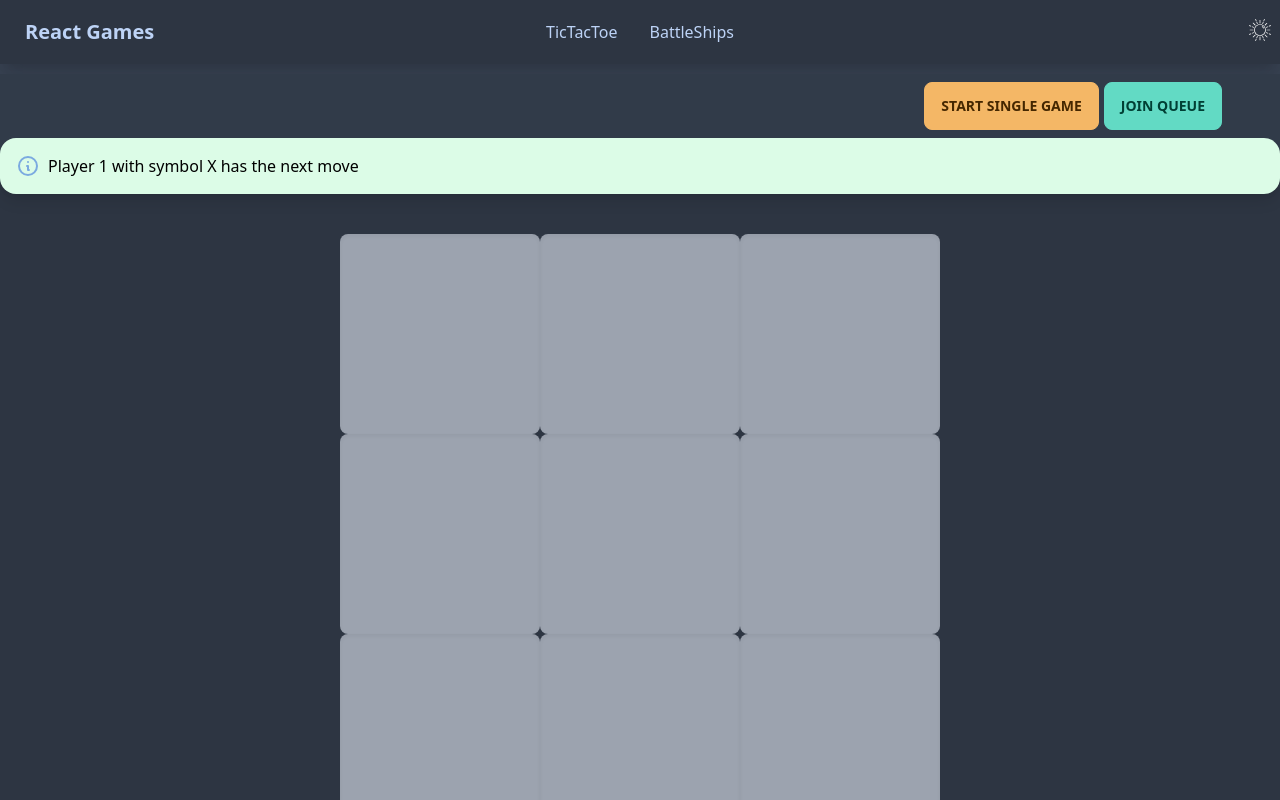
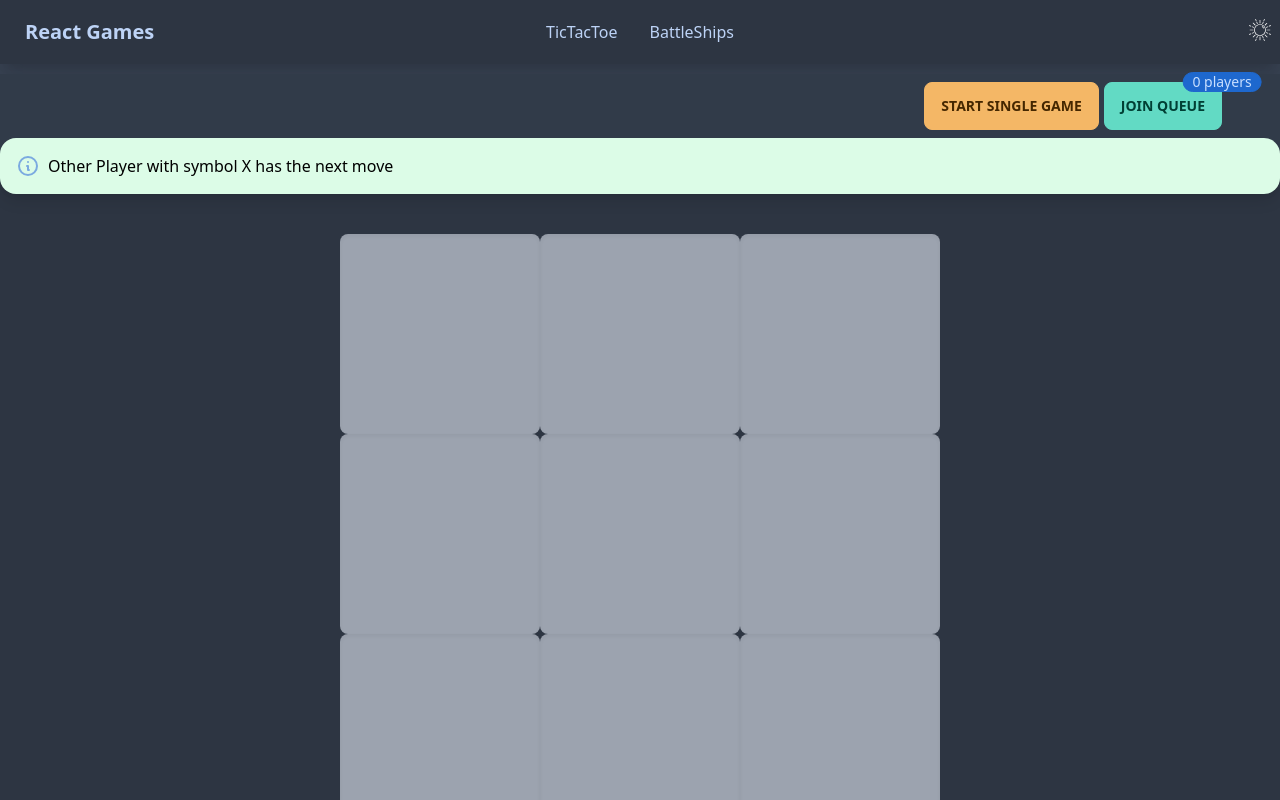
Before and after one commit to ileuca/react-games, a React (Create React App) app in the folder client/: page /tic-tac-toe in a window 1280 px wide. Both pictures are taken after a click on the button "START SINGLE GAME". Built offline with nearby package versions, Linux system fonts and the light colour scheme; no server answers.

Commit message:
game can now be played

```diff
--- a/client/src/components/tic-tac-toe-game/components/board-cell.tsx
+++ b/client/src/components/tic-tac-toe-game/components/board-cell.tsx
@@ -1,15 +1,42 @@
-import { FC, ReactNode, useContext, useState } from "react";
+import { FC, ReactNode, useContext, useEffect, useState } from "react";
+import { Socket } from "socket.io-client";
+import { CellClickedContext } from "../contexts/cell-clicked";
 import { CurrentPlayerContext } from "../contexts/current-player";
+import { ThisSessionContext } from "../contexts/this-session";
 
 type BoardCellProps = {
   cellIndex: number;
+  socket: Socket;
+  gameId: string;
 };
-const BoardCell: FC<BoardCellProps> = ({ cellIndex }: BoardCellProps) => {
+const BoardCell: FC<BoardCellProps> = ({
+  cellIndex,
+  socket,
+  gameId,
+}: BoardCellProps) => {
   const { currentPlayer, setCurrentPlayer, players } =
     useContext(CurrentPlayerContext);
-
+  const { thisSession } = useContext(ThisSessionContext);
   const [effect, setEffect] = useState(false);
   const [shape, setShape] = useState<ReactNode>(undefined);
+  const { cellClicked } = useContext(CellClickedContext);
+
+  console.log("cellClicked", cellClicked);
+  useEffect(() => {
+    if (!shape) {
+      if (cellClicked.cellIndex === cellIndex) {
+        setShape(
+          players.find(
+            (player) => player.playerSymbol === cellClicked.playerSymbol
+          )?.playerIcon
+        );
+        setEffect(true);
+        setCurrentPlayer(
+          players.filter((player) => player !== currentPlayer)[0]
+        );
+      }
+    }
+  }, [cellClicked]);
 
   return (
     <button
@@ -20,10 +47,19 @@ const BoardCell: FC<BoardCellProps> = ({ cellIndex }: BoardCellProps) => {
       onClick={() => {
         setEffect(true);
         if (!shape) {
-          setShape(currentPlayer.playerIcon);
-          setCurrentPlayer(
-            players.filter((player) => player !== currentPlayer)[0]
-          );
+          if (currentPlayer.playerId === thisSession) {
+            setShape(currentPlayer.playerIcon);
+            setCurrentPlayer(
+              players.filter((player) => player !== currentPlayer)[0]
+            );
+            socket.emit("cellClicked", {
+              gameId: gameId,
+              cellIndex: cellIndex,
+              playerSymbol: currentPlayer.playerSymbol,
+            });
+          } else {
+            alert("It's not your turn!");
+          }
         }
       }}
       onAnimationEnd={() => setEffect(false)}
--- a/client/src/components/tic-tac-toe-game/components/game-board.tsx
+++ b/client/src/components/tic-tac-toe-game/components/game-board.tsx
@@ -1,5 +1,6 @@
 import { FC, ReactNode, useContext } from "react";
 import { CurrentPlayerContext } from "../contexts/current-player";
+import { ThisSessionContext } from "../contexts/this-session";
 
 type GameBoardProps = {
   children: ReactNode;
@@ -7,6 +8,8 @@ type GameBoardProps = {
 
 const GameBoard: FC<GameBoardProps> = ({ children }) => {
   const { currentPlayer } = useContext(CurrentPlayerContext);
+  const { thisSession } = useContext(ThisSessionContext);
+
   return (
     <>
       <div className="alert shadow-lg bg-green-100 text-black">
@@ -24,7 +27,9 @@ const GameBoard: FC<GameBoardProps> = ({ children }) => {
               d="M13 16h-1v-4h-1m1-4h.01M21 12a9 9 0 11-18 0 9 9 0 0118 0z"
             ></path>
           </svg>
-          <span>{`Player ${currentPlayer.playerId} with symbol ${currentPlayer.playerSymbol} has the next move`}</span>
+          <span>{`${
+            currentPlayer.playerId === thisSession ? "You" : "Other Player"
+          } with symbol ${currentPlayer.playerSymbol} has the next move`}</span>
         </div>
       </div>
       <div className="grid place-items-center  mt-10 mb-10">
--- /dev/null
+++ b/client/src/components/tic-tac-toe-game/contexts/cell-clicked.tsx
@@ -0,0 +1,20 @@
+import React from "react";
+import { Dispatch, SetStateAction } from "react";
+
+export type CellClicked = {
+  cellIndex: number | undefined;
+  playerSymbol: string | undefined;
+};
+
+export interface ICellClickedContext {
+  cellClicked: CellClicked;
+  setCellClicked: Dispatch<SetStateAction<CellClicked>>;
+}
+
+export const CellClickedContext = React.createContext<ICellClickedContext>({
+  cellClicked: {
+    cellIndex: undefined,
+    playerSymbol: undefined,
+  },
+  setCellClicked: () => {},
+});
--- a/client/src/components/tic-tac-toe-game/contexts/current-player.tsx
+++ b/client/src/components/tic-tac-toe-game/contexts/current-player.tsx
@@ -1,6 +1,6 @@
 import React from "react";
 import { Dispatch, SetStateAction } from "react";
-import { Player } from "..";
+import { Player } from "../../../pages/tic-tac-toe";
 
 export interface ICurrentPlayerContext {
   currentPlayer: Player;
@@ -8,9 +8,9 @@ export interface ICurrentPlayerContext {
   players: Player[];
 }
 
-const undefinedPlayer: Player = {
+export const undefinedPlayer: Player = {
   playerIcon: undefined,
-  playerId: 0,
+  playerId: "0",
   playerSymbol: "",
 };
 
--- /dev/null
+++ b/client/src/components/tic-tac-toe-game/contexts/this-session.tsx
@@ -0,0 +1,12 @@
+import React from "react";
+import { Dispatch, SetStateAction } from "react";
+
+export interface IThisSessionContext {
+  thisSession: string;
+  setThisSession: Dispatch<SetStateAction<string>>;
+}
+
+export const ThisSessionContext = React.createContext<IThisSessionContext>({
+  thisSession: "",
+  setThisSession: () => {},
+});
--- a/client/src/components/tic-tac-toe-game/index.tsx
+++ b/client/src/components/tic-tac-toe-game/index.tsx
@@ -1,44 +1,30 @@
 import "./tic-tac-toe.css";
-import { ReactComponent as XIcon } from "../icons/svg/x-icon.svg";
-import { ReactComponent as OIcon } from "../icons/svg/o-icon.svg";
 import BoardCell from "./components/board-cell";
-import { ReactNode, useState } from "react";
+import { useEffect, useState } from "react";
 import GameBoard from "./components/game-board";
-import { CurrentPlayerContext } from "./contexts/current-player";
 
-export type Player = {
-  playerId: number;
-  playerSymbol: string;
-  playerIcon: ReactNode;
-};
+const boardCellCount = 9;
 
-const player1 = {
-  playerId: 1,
-  playerSymbol: "X",
-  playerIcon: <XIcon />,
-};
-const player2 = {
-  playerId: 2,
-  playerSymbol: "O",
-  playerIcon: <OIcon />,
-};
+const TicTacToeGame = ({ gameRoom, socket }: any) => {
+  const [isGameStarted, setIsGameStarted] = useState(false);
 
-const TicTacToeGame = () => {
-  const [currentPlayer, setCurrentPlayer] = useState<Player>(player1);
-  const players: Player[] = [player1, player2];
-
-  const boardCellCount = 9;
+  useEffect(() => {
+    if (!!gameRoom) {
+      setIsGameStarted(true);
+    }
+  }, [gameRoom]);
 
   return (
-    <CurrentPlayerContext.Provider
-      value={{ currentPlayer, setCurrentPlayer, players }}
-    >
-      <GameBoard>
-        {Array.from(Array(boardCellCount).keys()).map((cellIndex) => (
-          <BoardCell key={cellIndex} cellIndex={cellIndex} />
-        ))}
-      </GameBoard>
-    </CurrentPlayerContext.Provider>
+    <GameBoard>
+      {Array.from(Array(boardCellCount).keys()).map((cellIndex) => (
+        <BoardCell
+          key={cellIndex}
+          cellIndex={cellIndex}
+          socket={socket}
+          gameId={gameRoom}
+        />
+      ))}
+    </GameBoard>
   );
 };
 
--- a/client/src/pages/tic-tac-toe/index.tsx
+++ b/client/src/pages/tic-tac-toe/index.tsx
@@ -1,13 +1,46 @@
-import { useEffect, useState } from "react";
+import { ReactNode, useEffect, useState } from "react";
 import { io } from "socket.io-client";
 import "../../App.css";
 import TicTacToeGame from "../../components/tic-tac-toe-game";
+import { ReactComponent as XIcon } from "../../components/icons/svg/x-icon.svg";
+import { ReactComponent as OIcon } from "../../components/icons/svg/o-icon.svg";
+import {
+  CurrentPlayerContext,
+  undefinedPlayer,
+} from "../../components/tic-tac-toe-game/contexts/current-player";
+import { ThisSessionContext } from "../../components/tic-tac-toe-game/contexts/this-session";
+import {
+  CellClicked,
+  CellClickedContext,
+} from "../../components/tic-tac-toe-game/contexts/cell-clicked";
 
 const socket = io("http://localhost:3001");
+
+export type Player = {
+  playerId: string;
+  playerSymbol: string;
+  playerIcon: ReactNode;
+};
+
+const defaultPlayers: Player[] = [
+  { playerId: "1", playerSymbol: "X", playerIcon: <XIcon /> },
+  { playerId: "2", playerSymbol: "O", playerIcon: <OIcon /> },
+];
 
 const TicTacToe = () => {
   const [currentQueue, setCurrentQueue] = useState([]);
   const [isInQueue, setIsInQueue] = useState(false);
+  const [gameType, setGameType] = useState<"single" | "multi" | undefined>();
+  const [gameId, setGameId] = useState<string | undefined>();
+  const [currentPlayer, setCurrentPlayer] = useState<Player>(undefinedPlayer);
+  const [players, setPlayers] = useState<Player[]>(defaultPlayers);
+  const [thisSession, setThisSession] = useState<string>(socket.id);
+  const [cellClicked, setCellClicked] = useState<CellClicked>({
+    cellIndex: undefined,
+    playerSymbol: undefined,
+  });
+
+  console.log("cellClicked", cellClicked);
 
   const joinQueue = () => {
     if (isInQueue) {
@@ -20,14 +53,51 @@ const TicTacToe = () => {
   };
 
   useEffect(() => {
+    setThisSession(socket.id);
+  }, [setThisSession]);
+
+  useEffect(() => {
+    socket.on("ping", () => {
+      socket.emit("pong", { playerId: socket.id });
+    });
+
     socket.on("queueJoined", (data) => {
       setCurrentQueue(data);
     });
+
+    socket.on("gameCreated", (data) => {
+      setGameType("multi");
+      setGameId(data.gameId);
+      const player1: Player = {
+        playerId: data.player1,
+        playerSymbol: "X",
+        playerIcon: <XIcon />,
+      };
+      const player2: Player = {
+        playerId: data.player2,
+        playerSymbol: "O",
+        playerIcon: <OIcon />,
+      };
+      setPlayers([player1, player2]);
+      setCurrentPlayer(player1);
+      socket.emit("leaveQueue", { playerId: socket.id });
+      setIsInQueue(false);
+    });
+
+    socket.on("clickedCell", (data) => {
+      setCellClicked({
+        cellIndex: data.cellIndex,
+        playerSymbol: data.playerSymbol,
+      });
+    });
   }, [setCurrentQueue]);
 
-  console.log("PlayerQueue", currentQueue);
-
   return (
+    <CurrentPlayerContext.Provider
+      value={{ players, currentPlayer, setCurrentPlayer }}
+    >
+      <ThisSessionContext.Provider value={{ thisSession, setThisSession }}>
+        <CellClickedContext.Provider value={{ cellClicked, setCellClicked }}>
           <>
             <div
               className="card w-96 bg-base-200 shadow-xl"
@@ -37,7 +107,14 @@ const TicTacToe = () => {
                 <div className="navbar-start"></div>
                 <div className="navbar-center hidden lg:flex"></div>
                 <div className="navbar-end">
-            <button className="btn btn-warning" style={{ marginRight: "5px" }}>
+                  <button
+                    className="btn btn-warning"
+                    style={{ marginRight: "5px" }}
+                    onClick={() => {
+                      setGameType("single");
+                      setCurrentPlayer(players[0]);
+                    }}
+                  >
                     Start Single Game
                   </button>
                   <div className="indicator" style={{ marginRight: "50px" }}>
@@ -46,7 +123,9 @@ const TicTacToe = () => {
                         Searching...
                       </span>
                     ) : (
-                <></>
+                      <span className="indicator-item badge badge-primary">
+                        {`${currentQueue.length} players`}
+                      </span>
                     )}
                     <button className="btn btn-success" onClick={joinQueue}>
                       {isInQueue ? "Leave Queue" : "Join Queue"}
@@ -58,10 +137,19 @@ const TicTacToe = () => {
                 className="card  bg-base-300 shadow-xl"
                 style={{ height: "90%", width: "100%" }}
               >
-          <TicTacToeGame />
+                {gameType === "single" ? (
+                  <TicTacToeGame gameRoom={undefined} />
+                ) : gameType === "multi" ? (
+                  <TicTacToeGame gameRoom={gameId} socket={socket} />
+                ) : (
+                  <></>
+                )}
               </div>
             </div>
           </>
+        </CellClickedContext.Provider>
+      </ThisSessionContext.Provider>
+    </CurrentPlayerContext.Provider>
   );
 };
 
```
Also changed, not shown: 1 other file (tests, documents, lock files or other folders). Lines whose indentation alone changed are shown as unchanged.
